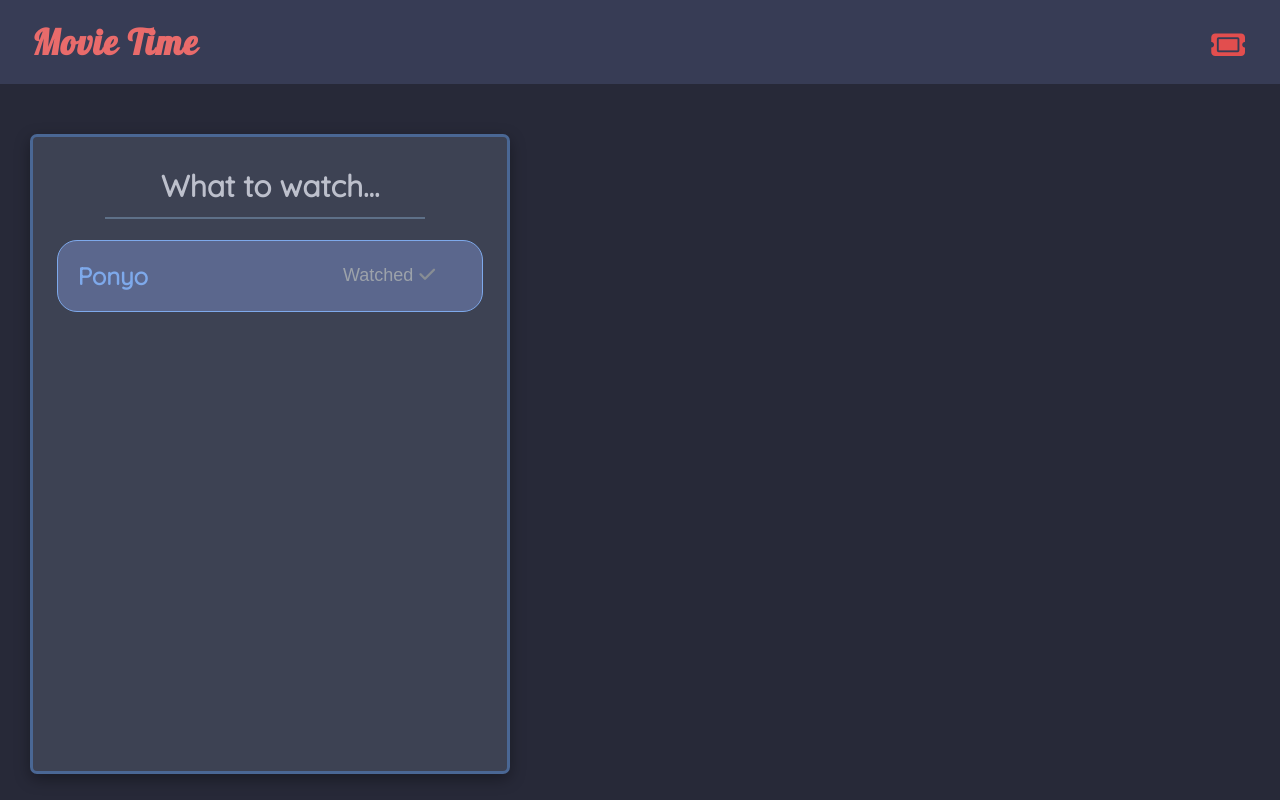
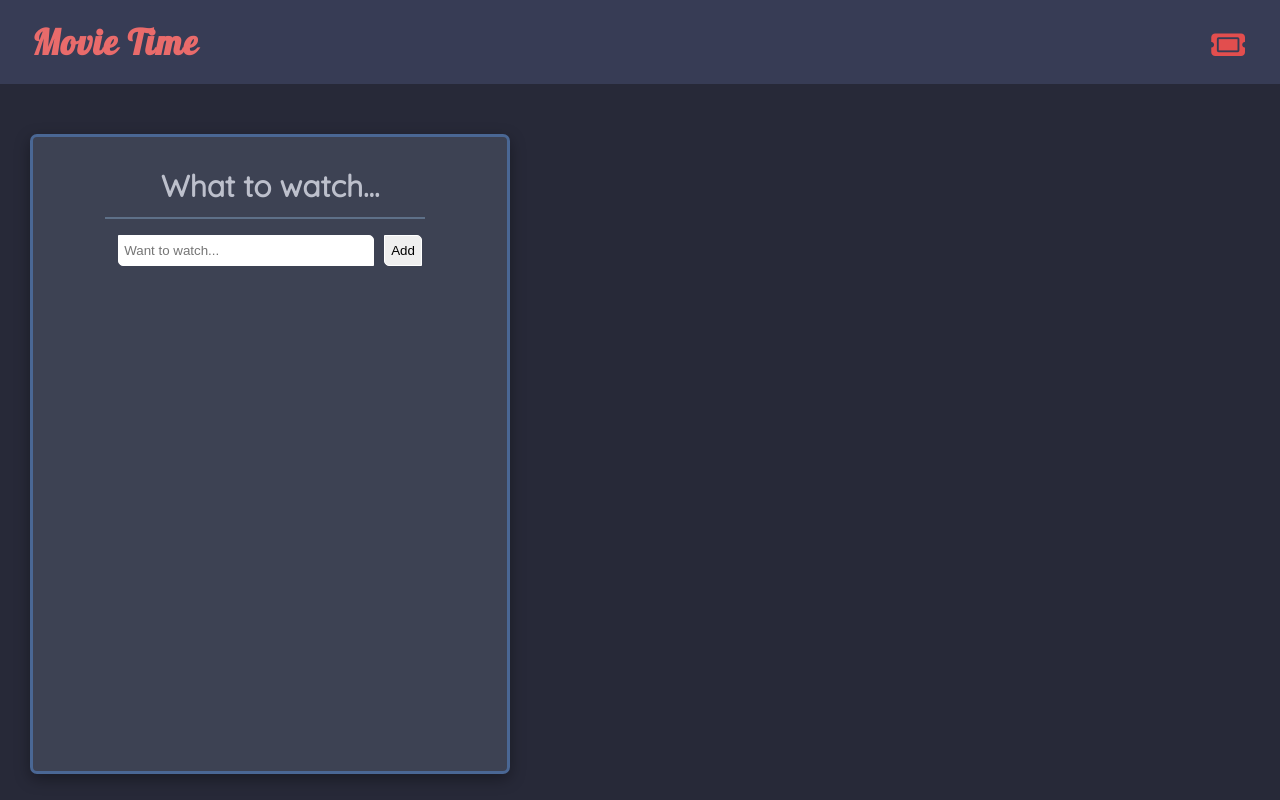
Before and after one commit to Jwilkins48/movie-list, a React (Create React App) app: page /wantToWatch in a window 1280 px wide. Built offline with nearby package versions, Linux system fonts and the light colour scheme; a web font is replaced by a local one.

Commit message:
added want to watch

```diff
--- a/package.json
+++ b/package.json
@@ -8,6 +8,7 @@
     "@testing-library/react": "^13.4.0",
     "@testing-library/user-event": "^13.5.0",
     "link-react": "^3.0.0",
+    "new-date": "^1.0.3",
     "react": "^18.2.0",
     "react-date-picker": "^9.1.0",
     "react-dom": "^18.2.0",
--- a/src/CSS/wantToWatch.css
+++ b/src/CSS/wantToWatch.css
@@ -11,7 +11,7 @@
   border-radius: 7px;
   height: 40rem;
   margin: 28px 25px 0;
-  width: 24rem;
+  width: 20.5rem;
   border: #4a6794 3px solid;
   background-color: #3d4253;
   position: relative;
@@ -25,14 +25,16 @@
 .wantToWatch-inner h3::after {
   content: "";
   display: block;
-  width: 20rem;
+  width: 18rem;
   height: 2px;
   background: #5e7088;
-  left: 2rem;
+  left: 1rem;
   top: 80px;
   position: absolute;
 }
 .want-to-item {
+  position: relative;
+
   margin: 40px 0px;
   padding: 10px 30px;
   background-color: #5b678d;
@@ -41,7 +43,54 @@
   align-items: center;
   justify-content: space-between;
 }
+.wantToWatch-input {
+  padding: 7px 5px;
+  border-radius: 0 5px 0 5px;
+  border: 1px solid #fff;
+  width: 15rem;
+  margin-right: 10px;
+}
+.wantToWatch-inputBtn {
+  border-radius: 0 5px 0 5px;
+  border: 1px solid #fff;
+}
+.input-container {
+  display: flex;
+  justify-content: center;
+}
 
+.delete-want-btn {
+  border: transparent;
+  background: transparent;
+  position: absolute;
+  right: 12px;
+  top: 11px;
+  padding: 3.5px 6.3px 2px;
+  background: none;
+  border: none;
+  border-radius: 10px;
+  background-color: #717791;
+  opacity: 0.5;
+  color: #192941;
+  cursor: pointer;
+  transition: 0.25s;
+  padding: 0;
+}
+.delete-want-btn:hover {
+  background-color: #717791;
+  opacity: 1;
+}
+.finished {
+  cursor: pointer;
+  background: none;
+  border: none;
+  color: #9ca2aa;
+  font-size: 18px;
+  margin-right: 20px;
+}
+.finished:hover {
+  color: #b0b8c2;
+}
 @media (min-width: 1280px) {
   .wantToWatch-container {
     box-shadow: rgb(0 0 0 / 35%) 0px 5px 15px;
@@ -91,15 +140,14 @@
     font-size: 18px;
     color: #888d94;
   }
-  .finished {
-    cursor: pointer;
-    background: none;
-    border: none;
-    color: #9ca2aa;
-    font-size: 18px;
-    margin-right: 0;
+
+  .wantToWatch-input {
+    width: 16rem;
   }
-  .finished:hover {
-    color: #b0b8c2;
+
+  .delete-want-btn i {
+    padding: 5px 8px;
+    font-size: 15px;
+    margin: 0;
   }
 }
--- a/src/components/WantToWatch.jsx
+++ b/src/components/WantToWatch.jsx
@@ -1,32 +1,131 @@
-import React, { useState } from "react";
+import React, { useState, useEffect } from "react";
 import "../CSS/wantToWatch.css";
 import { v4 as uuidv4 } from "uuid";
 
 function WantToWatch({ addWatchedMovie }) {
-  const [wantToWatch, setWantToWatch] = useState([{ movie: "Ponyo" }]);
+  // LOCAL STORAGE
+  const localWantToWatch = localStorage.getItem("wantToWatch")
+    ? JSON.parse(localStorage.getItem("wantToWatch"))
+    : [];
 
-  // const watched = (e) => {
-  //   e.preventDefault();
-  //   const watchedMovie = {
-  //     id: uuidv4(),
-  //     movie: wantToWatchname,
-  //   };
+  const [wantToWatch, setWantToWatch] = useState(localWantToWatch);
+  const [date, setDate] = useState(new Date());
+  const [ratedStars, setRatedStars] = useState("zero");
+  const [movieName, setMovieName] = useState("");
+  const [rated, setRated] = useState("");
 
-  //   addWatchedMovie(watchedMovie);
-  // };
+  // LOCAL STORAGE
+  useEffect(() => {
+    const json = JSON.stringify(wantToWatch);
+    window.localStorage.setItem("wantToWatch", json);
+  }, [wantToWatch]);
+
+  const handleRateClick = (active, rate) => {
+    setRatedStars(active);
+    setRated(rate);
+  };
+
+  const addWantToWatchMovie = (wantToWatchMovie) => {
+    setWantToWatch([wantToWatchMovie, ...wantToWatch]);
+  };
+
+  const deleteWantToWatchMovie = (id) => {
+    setWantToWatch(wantToWatch.filter((item) => item.id !== id));
+  };
+
+  // Add to Watched List
+  const addToWatched = (e) => {
+    e.preventDefault();
+    const movie = {
+      id: uuidv4(),
+      movie: movieName,
+      // rating: rated,
+      // date_watched: date,
+      comments: ["hi"],
+    };
+    console.log(movieName);
+    addWatchedMovie(movie);
+  };
+
+  // Add to Want to Watch List
+  const handleSubmitWant = (e) => {
+    e.preventDefault();
+    const newMovie = {
+      id: uuidv4(),
+      movie: movieName,
+    };
+    addWantToWatchMovie(newMovie);
+  };
 
   return (
     <div>
       <div className="wantToWatch-container">
         <div className="wantToWatch-inner">
           <h3>What to watch...</h3>
+          <div className="input-container">
+            <input
+              value={movieName}
+              onChange={(e) => setMovieName(e.target.value)}
+              className="wantToWatch-input"
+              placeholder="Want to watch..."
+            ></input>
+            <button
+              onClick={(e) => handleSubmitWant(e)}
+              className="wantToWatch-inputBtn"
+            >
+              Add
+            </button>
+          </div>
+
+          {/* <div className="movie-rating-container">
+            <label>Rate:</label>
+            <div className="star-container">
+              <span
+                className={ratedStars === "five" ? "activeRating" : ""}
+                onClick={() => handleRateClick("five", 5)}
+              >
+                <i class="fa-regular fa-star"></i>
+              </span>
+              <span
+                className={ratedStars === "four" ? "activeRating" : ""}
+                onClick={() => handleRateClick("four", 4)}
+              >
+                <i class="fa-regular fa-star"></i>
+              </span>
+              <span
+                className={ratedStars === "three" ? "activeRating" : ""}
+                onClick={() => handleRateClick("three", 3)}
+              >
+                <i class="fa-regular fa-star"></i>
+              </span>
+              <span
+                className={ratedStars === "two" ? "activeRating" : ""}
+                onClick={() => handleRateClick("two", 2)}
+              >
+                <i class="fa-regular fa-star"></i>
+              </span>
+              <span
+                className={ratedStars === "one" ? "activeRating" : ""}
+                onClick={() => handleRateClick("one", 1)}
+              >
+                <i className="fa-regular fa-star"></i>
+              </span>
+            </div>
+          </div> */}
 
           {wantToWatch.map((item) => (
             <div key={item.id} id={item.id}>
               <div className="want-to-item">
                 <h2 className="want-movie-list">{item.movie}</h2>
-                <button className="finished">
+                <button onClick={(e) => addToWatched(e)} className="finished">
                   Watched<i class="fa-solid fa-check"></i>
+                </button>
+                {/* Delete want to watch */}
+                <button
+                  onClick={() => deleteWantToWatchMovie(item.id)}
+                  className="delete-want-btn"
+                >
+                  <i class="fa-solid fa-xmark "></i>
                 </button>
               </div>
             </div>
--- a/src/index.css
+++ b/src/index.css
@@ -118,6 +118,7 @@ body {
 /* comment dropdown */
 .comment-dropdown {
   display: none;
+  transition: 0.5s ease-in-out;
 }
 .display-comments {
   display: block;
```
Also changed, not shown: 1 other file (tests, documents, lock files or other folders).
